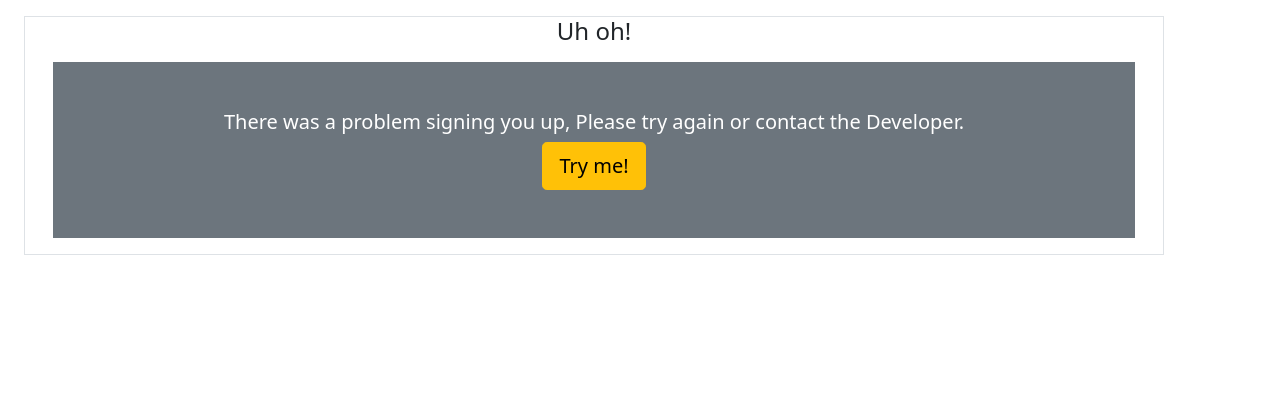
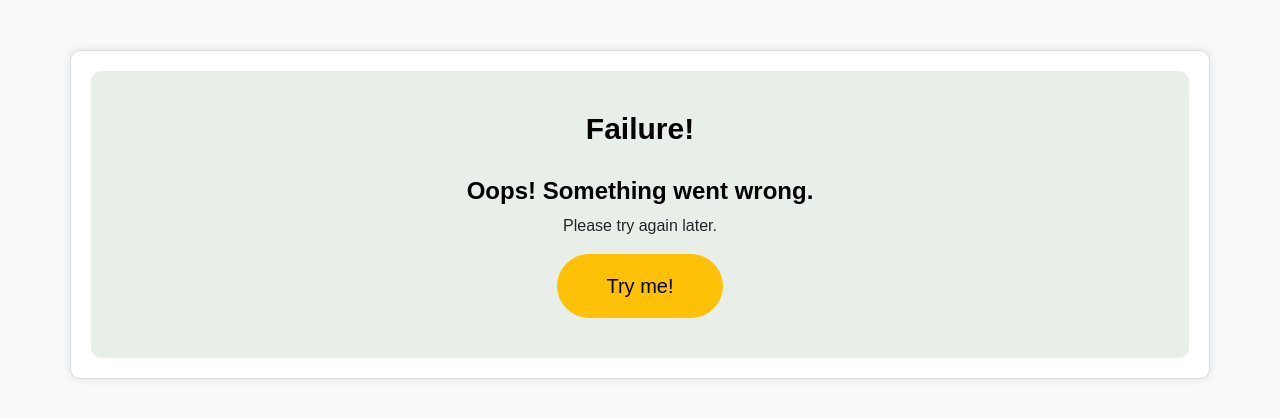
Before and after one commit to Adinath03/Newsletter-SignUp, a website: page failure.html in a window 1280 px wide. Drawn offline with nearby package versions, Linux system fonts and the light colour scheme.

Commit message:
Initial commit

```diff
--- a/failure.html
+++ b/failure.html
@@ -3,22 +3,55 @@
 
 <head>
     <meta name="viewport" content="width=device-width, initial-scale=1">
+    <link rel="icon" href="images/light-bulb.png">
     <link href="https://cdn.jsdelivr.net/npm/bootstrap@5.1.3/dist/css/bootstrap.min.css" rel="stylesheet">
-    <script src="https://cdn.jsdelivr.net/npm/bootstrap@5.1.3/dist/js/bootstrap.bundle.min.js"></script>
     <title>Failure</title>
+    <style>
+        body {
+            background-color: #f8f9fa;
+            font-family: Arial, sans-serif;
+        }
+        .container {
+            margin-top: 50px;
+            border: 1px solid #dcdcdc;
+            border-radius: 10px;
+            padding: 20px;
+            background-color: #fff;
+            box-shadow: 0 0 10px rgba(0,0,0,0.1);
+        }
+        h4 {
+            font-size: 30px;
+            font-weight: bold;
+            color: #040404;
+            margin-bottom: 30px;
+        }
+        h5 {
+            font-size: 24px;
+            font-weight: bold;
+            color: #000000;
+            margin-top: 20px;
+        }
+        .success-box {
+            background-color: #e8efe9;
+            padding: 40px;
+            border-radius: 10px;
+        }
+    </style>
 </head>
 
 <body>
-    <div class="container mt-3 m-4 border">
+    <div class="container">
         <center>
-            <h4> Uh oh! </h4>
-            <div class="m-3 p-5 bg-secondary text-white">
-                <h5> There was a problem signing you up, Please try again or contact the Developer.</h5>
+            <div class="success-box">
+                <h4> Failure! </h4>
+                <h5> Oops! Something went wrong. </h5>
+                <p> Please try again later. </p>
                 <form action="/failure" method="post">
-                    <button class="btn btn-lg btn-warning" type="submit">Try me!</button>
+                    <button class="btn btn-lg btn-warning rounded-pill px-5 py-3" type="submit">Try me!</button>
                 </form>
+
+            </div>
         </center>
-    </div>
     </div>
 </body>
 
--- a/public/css/styles.css
+++ b/public/css/styles.css
@@ -1,84 +1,33 @@
-html,
 body {
-  height: 100%;
-}
-
-body {
-  display: flex;
-  align-items: center;
-  padding-top: 40px;
-  padding-bottom: 40px;
-  background-color: #f5f5f5;
+  background-color: #f4f8fc;
+  font-family: Arial, sans-serif;
+  margin-top: 70px;
 }
 
 .form-signin {
   max-width: 330px;
+  margin: auto;
   padding: 15px;
 }
 
-.form-signin .form-floating:focus-within {
-  z-index: 3;
-}
-
-.top {
-  margin-bottom: 1px;
-}
-
-.middle{
-  margin-bottom: 1px;
-}
-.bottom {
+.form-floating {
   margin-bottom: 10px;
 }
 
-
-/* .bd-placeholder-img {
-  font-size: 1.125rem;
-  text-anchor: middle;
-  -webkit-user-select: none;
-  -moz-user-select: none;
-  user-select: none;
+.btn-danger {
+  background-color: #dc3545;
+  border-color: #dc3545;
 }
 
-@media (min-width: 768px) {
-  .bd-placeholder-img-lg {
-    font-size: 3.5rem;
-  }
+.btn-danger:hover {
+  background-color: #c82333;
+  border-color: #c82333;
 }
 
-.b-example-divider {
-  height: 3rem;
-  background-color: rgba(0, 0, 0, .1);
-  border: solid rgba(0, 0, 0, .15);
-  border-width: 1px 0;
-  box-shadow: inset 0 .5em 1.5em rgba(0, 0, 0, .1), inset 0 .125em .5em rgba(0, 0, 0, .15);
+.btn-danger:focus {
+  box-shadow: 0 0 0 0.25rem rgba(220, 53, 69, 0.5);
 }
 
-.b-example-vr {
-  flex-shrink: 0;
-  width: 1.5rem;
-  height: 100vh;
+.text-muted {
+  color: #6c757d;
 }
-
-.bi {
-  vertical-align: -.125em;
-  fill: currentColor;
-}
-
-.nav-scroller {
-  position: relative;
-  z-index: 2;
-  height: 2.75rem;
-  overflow-y: hidden;
-}
-
-.nav-scroller .nav {
-  display: flex;
-  flex-wrap: nowrap;
-  padding-bottom: 1rem;
-  margin-top: -1px;
-  overflow-x: auto;
-  text-align: center;
-  white-space: nowrap;
-  -webkit-overflow-scrolling: touch;
-} */
```
Also changed, not shown: signup.html (+17 -12 lines), success.html (+38 -8 lines), public/images/Coder.jpg (deleted), public/images/light-bulb.png (added), public/images/mail.png (added).
